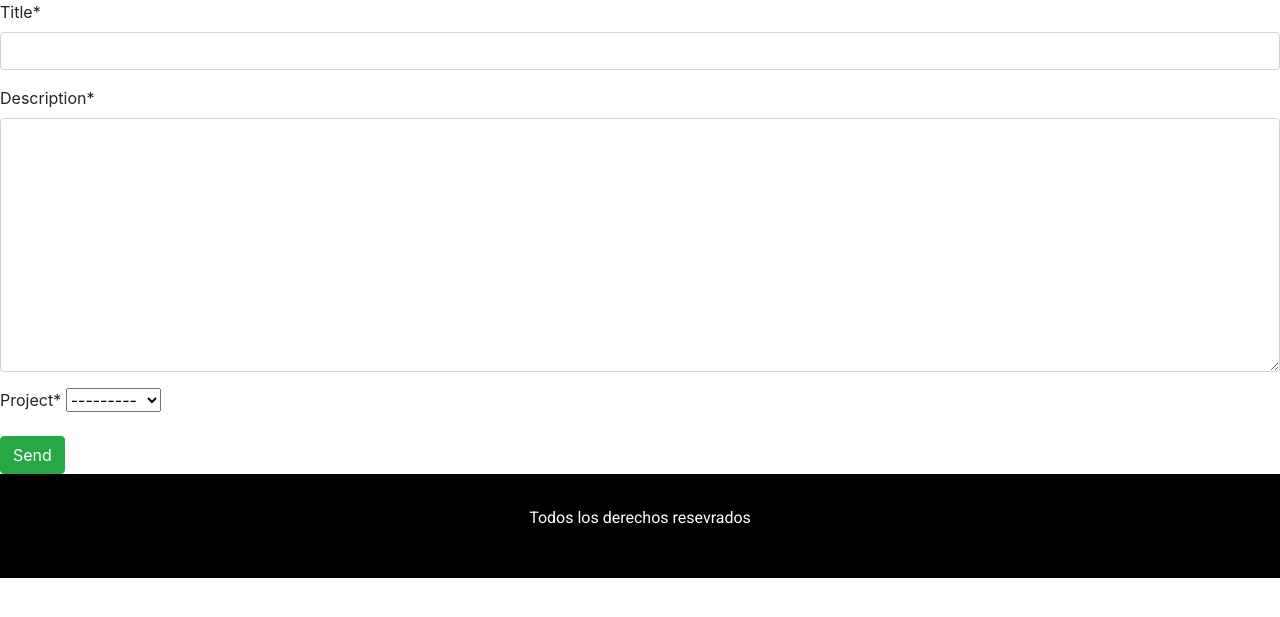
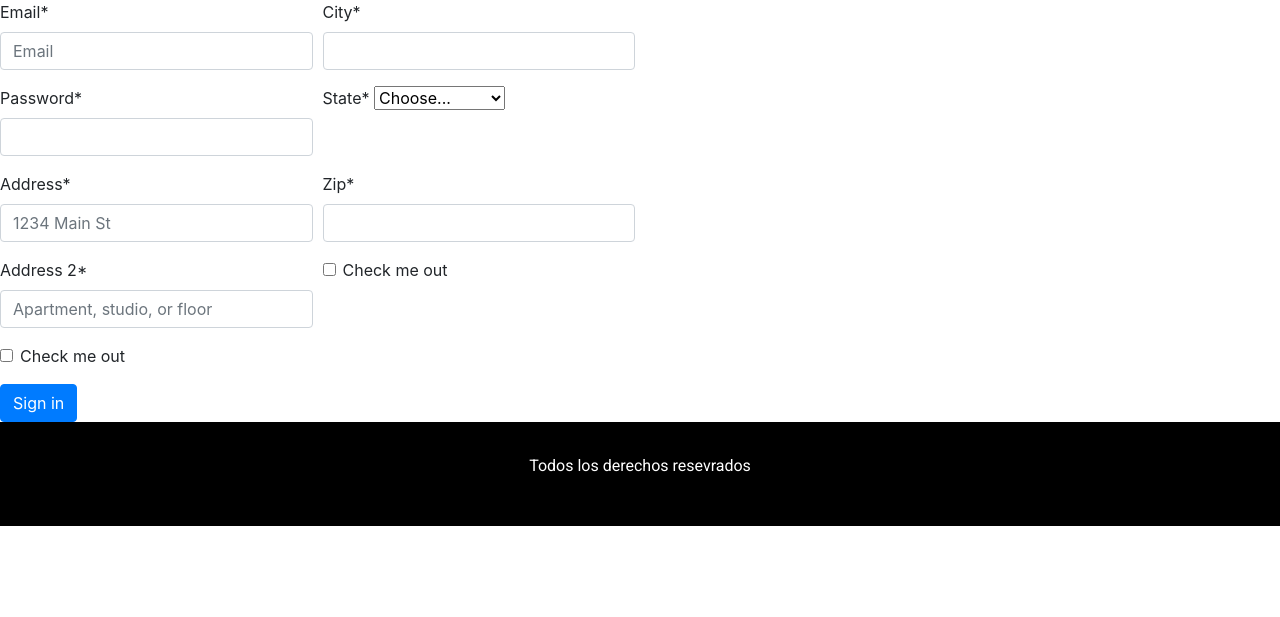
Before and after one commit to pablofcc97/pythontest, a Django app: page /contact/ in a window 1280 px wide. Shown: the part 116-733 px from the top of the page. Run offline with Django 5.2, Linux system fonts and the light colour scheme; data comes from the database, SQL or seed files in the repository; some libraries are stand-ins or nearby versions.

Commit message:
function in forms.py

```diff
--- a/myapp/forms.py
+++ b/myapp/forms.py
@@ -1,9 +1,57 @@
+import self as self
 from django import forms
 from .models import Contact
+
 from crispy_forms.helper import FormHelper
-from crispy_forms.layout import Submit
+from crispy_forms.layout import Layout, Submit, Row, Column
+
+STATES = (
+    ('', 'Choose...'),
+    ('MG', 'Minas Gerais'),
+    ('SP', 'Sao Paulo'),
+    ('RJ', 'Rio de Janeiro')
+)
+
+class AddressForm(forms.Form):
+    email = forms.CharField(widget=forms.TextInput(attrs={'placeholder': 'Email'}))
+    password = forms.CharField(widget=forms.PasswordInput())
+    address_1 = forms.CharField(
+        label='Address',
+        widget=forms.TextInput(attrs={'placeholder': '1234 Main St'})
+    )
+    address_2 = forms.CharField(
+        widget=forms.TextInput(attrs={'placeholder': 'Apartment, studio, or floor'})
+    )
+    city = forms.CharField()
+    state = forms.ChoiceField(choices=STATES)
+    zip_code = forms.CharField(label='Zip')
+    check_me_out = forms.BooleanField(required=False)
+
+    columns = 2  # Cambia esto según la cantidad de columnas que desees
+
+    def __init__(self, *args, **kwargs):
+        super().__init__(*args, **kwargs)
+        self.helper = FormHelper()
+        self.helper.layout = self.generate_columns_layout()
+
+    def generate_columns_layout(self):
+        fields_per_column = len(self.fields) // self.columns if self.fields else 1
+        layout = Layout()
+
+        for i in range(0, fields_per_column):
+            current_fields = list(self.fields.keys())[i::fields_per_column]
+            layout.append(
+                Row(*[Column(field, css_class=f'form-group col-md-{12//fields_per_column} mb-0') for field in current_fields], css_class='form-row')
+            )
+
+        layout.append('check_me_out')
+        layout.append(Submit('submit', 'Sign in'))
+
+        return layout
+
 
 class ContactForm(forms.ModelForm):
+
     class Meta:
         model = Contact
         fields = ['title', 'description', 'project']
--- a/myapp/views.py
+++ b/myapp/views.py
@@ -1,6 +1,6 @@
 from django.shortcuts import render
 from django.http import HttpResponse
-from .forms import ContactForm
+from .forms import AddressForm
 
 # Create your views here.
 def index(request):
@@ -23,7 +23,7 @@ def tasks(request):
 def contact(request):
     #return HttpResponse('<h1>hola mundo</h1>')
     title = 'CONTACT'
-    contact__Form = ContactForm()
+    contact__Form = AddressForm()
     return render(request, 'contact.html', {
         'title': title,
         'form':  contact__Form
--- a/templates/contact.html
+++ b/templates/contact.html
@@ -3,7 +3,5 @@
 {% load crispy_forms_tags %}
 
 {% block content %}
-    {% csrf_token %}
-    {%  crispy form %}
-    <button type="submit" class="btn btn-success">Send</button>
+    {% crispy form %}
 {% endblock %}
```
